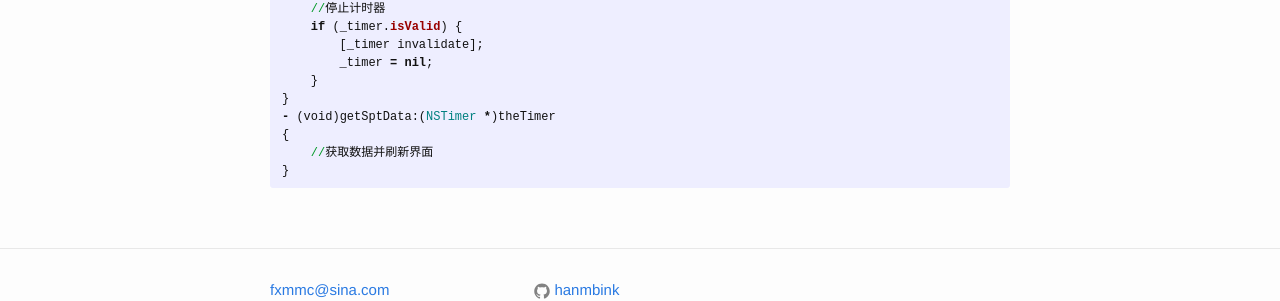
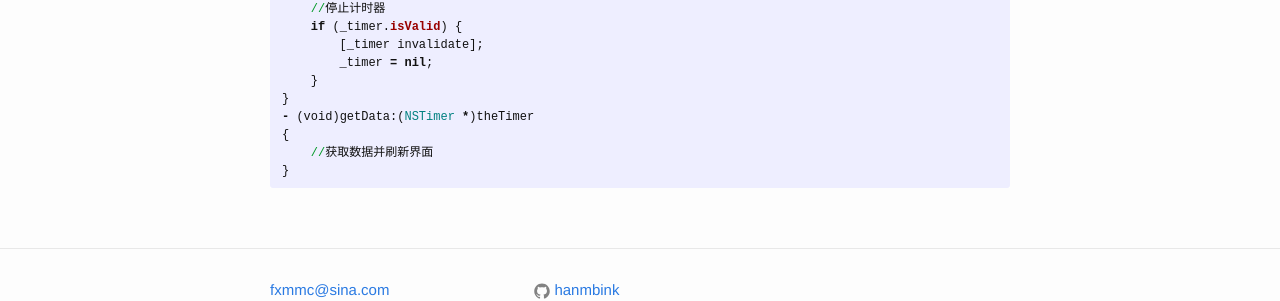
Before and after one commit to binkwang/hanmbink.github.io, a Jekyll site: the page built from _posts/2014-10-29-ios-app生命周期中计时器的处理.markdown, in a window 1280 px wide. Shown: the part 1154-1455 px from the top of the page. Built offline with Jekyll 4.4.1, drawn with Linux system fonts in a browser that asks for light colours.

Commit message:
Update 2014-10-29-ios-app生命周期中计时器的处理.markdown

```diff
--- a/_posts/2014-10-29-ios-app生命周期中计时器的处理.markdown
+++ b/_posts/2014-10-29-ios-app生命周期中计时器的处理.markdown
@@ -69,7 +69,7 @@ app进入后台会有一段执行时间，过了这段时间，处于挂起状
         _timer = nil;
     }
 }
-- (void)getSptData:(NSTimer *)theTimer
+- (void)getData:(NSTimer *)theTimer
 {
     //获取数据并刷新界面
 }
```
